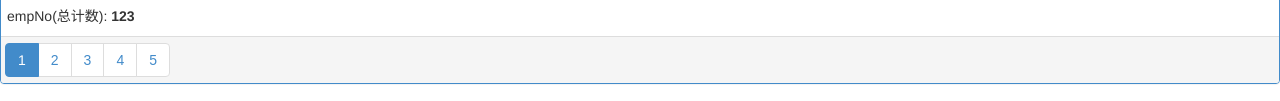
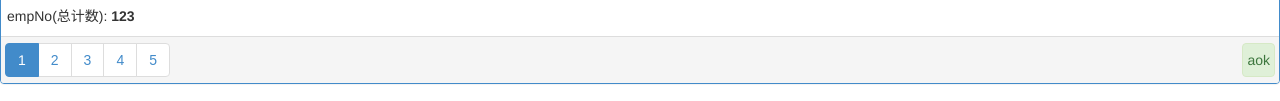
Before and after one commit to kekeslife/kekTable, a plain HTML site: page index.html in a window 1280 px wide. Shown: the part 1603-1704 px from the top of the page. Drawn offline with Linux system fonts and the light colour scheme.

Commit message:
dev...state

```diff
--- a/css/kekTable.css
+++ b/css/kekTable.css
@@ -29,7 +29,9 @@
 .kekTable-table-summary {border-bottom: 1px solid #ddd;}
 .kekTable-table-summary h5{padding: 2px 6px;}
 /*表格-分頁*/
-.kekTable-listPanel .panel-footer{padding:6px 4px;position: relative;}
+.kekTable-listPanel .panel-footer{padding:6px 4px;position: relative;overflow: hidden;}
+.kekTable-listPanel .panel-footer>nav{float: left;}
+.kekTable-listPanel .panel-footer>.alert{float: right;margin-bottom: 0;padding: 6px 4px;display: none;}
 .kekTable-listPanel .panel-footer .pagination{margin: 0;vertical-align: bottom;}
 .kekTable-listPanel .panel-footer .pagination>li>a,.kekTable-listPanel .panel-footer .pagination>li>span {font-size: 14px;}
 /*表格状态*/
--- a/js/kekTable.js
+++ b/js/kekTable.js
@@ -400,6 +400,10 @@
 			 * @var {jQuery} _elements#$alert - 提示框
 			 */
 			$alert:null,
+			/**
+			 * @var {jQuery} _elements#$state - 状态栏
+			 */
+			$state:null,
 			/**
 			 * @var {jQuery} _elements#$pagging - 分页ul
 			 */
@@ -961,7 +965,7 @@
 			}
 		},
 		_createCollapse_footer:function(){
-			return $('<div class="panel-footer"></div>').append(this._createFooter_pagging(1));
+			return $('<div class="panel-footer"></div>').append(this._createFooter_pagging(1)).append(this._createFooter_state());
 		},
 		_createFooter_pagging:function(recordCount){
 			if(this._options.showPaging){
@@ -1014,6 +1018,9 @@
 		        return $el;
 			}
 		},
+		_createFooter_state:function(){
+			return this._elements.$state = $('<div class="alert alert-success"></div>');
+		},
 		_createPlugin_loading:function(el){
 			return this._elements[el==='edit'?'$editLoading':'$loading']=$('<div class="kekTable-loading" style="display: none;"><div class="bk-opacity"></div><p><span class="alert alert-info">'+$[_pluginName].regional.loadingTxt+'</span></p></div>');
 		},
@@ -1452,10 +1459,13 @@
 			$('.modal-body p',this._elements.$alert).text(msg);
 			this._elements.$alert.modal('show');
 		},
-		//显示状态信息
-		_showState:function(msg){
-			if(msg)
-				console.log('_showState:'+msg);
+		//显示table-foot状态信息
+		//type:alert样式(alert-danger、alert-success)
+		_showState:function(msg,type){
+			if(msg){
+				this._elements.$state.text(msg).removeClass(type=='alert-danger'?'alert-success':type).addClass(type=='alert-danger'?type:'alert-success');
+				this._elements.$state.show();
+			}
 		},
 
 		//事件组。前，中，后。将改变i的this指向
```
